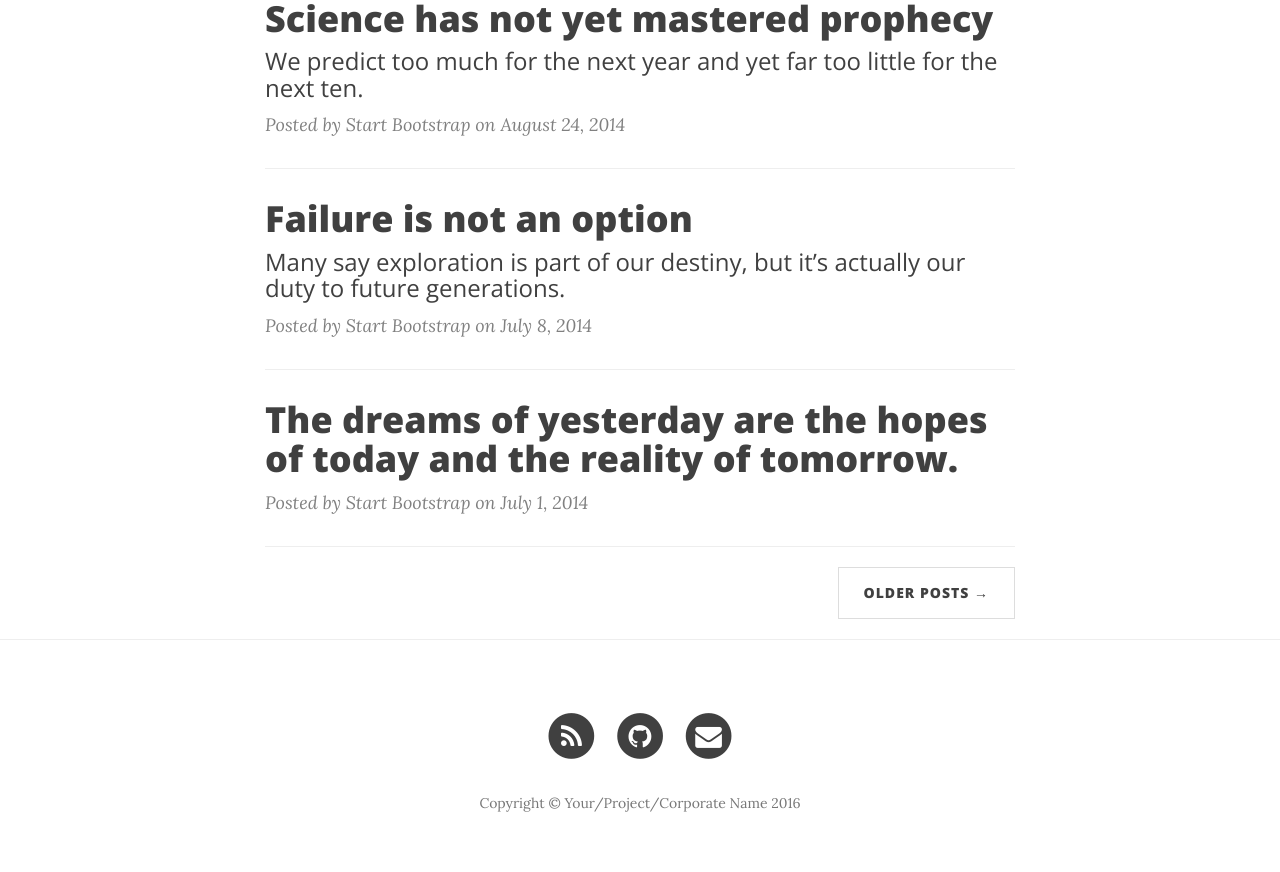
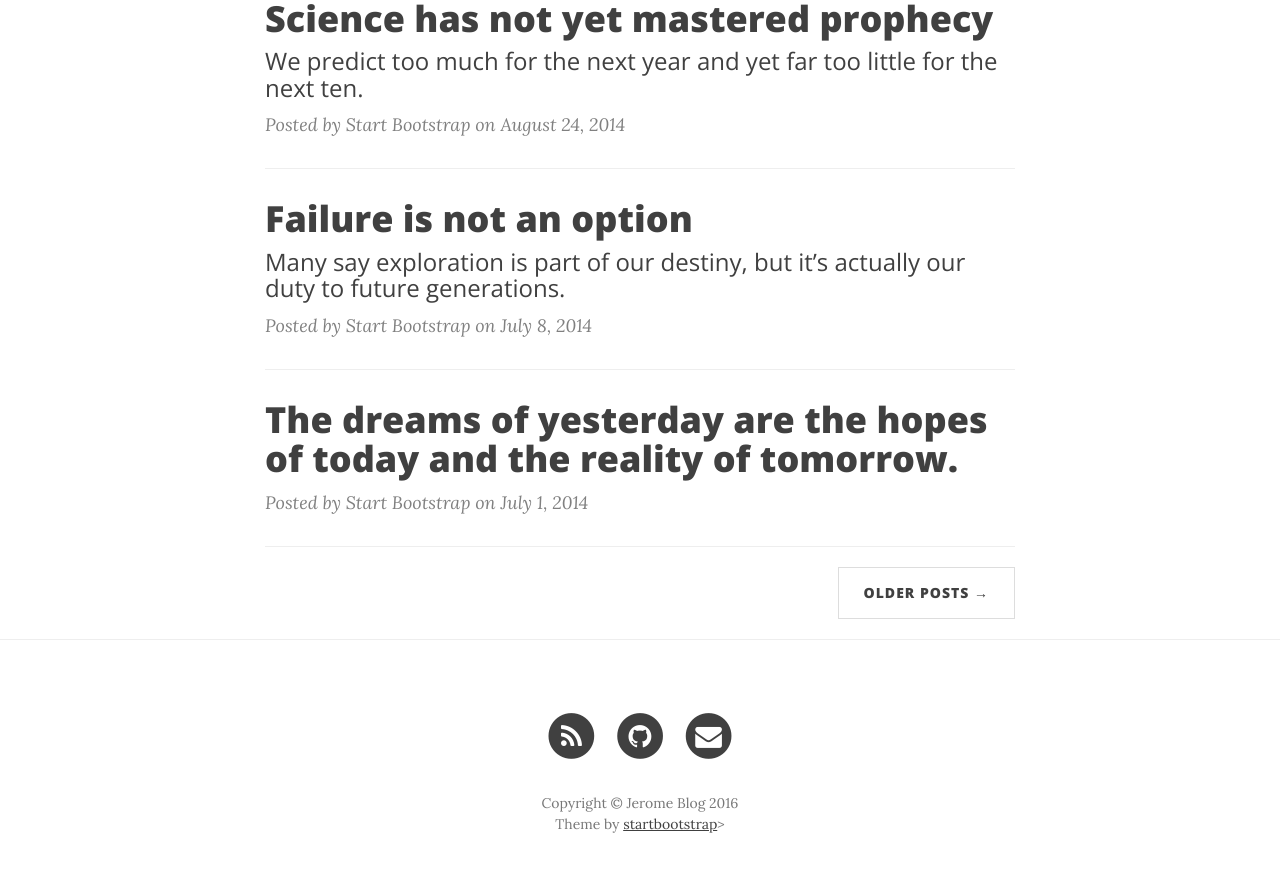
Before and after one commit to jingbolee/jingbolee.github.io, a Jekyll site: the page built from index.html, in a window 1280 px wide and 900 px high, scrolled down 960 px. Shown: the top 872 px of the window. Built offline with Jekyll 4.4.1, drawn with Linux system fonts in a browser that asks for light colours; nearby versions of some CDN libraries; the list of posts is cut into pages by our own code.

Commit message:
修改Copyright

```diff
--- a/_includes/footer.html
+++ b/_includes/footer.html
@@ -53,7 +53,10 @@
                     </li>
                     {% endif %}
                 </ul>
-                <p class="copyright text-muted">Copyright &copy; {{ site.copyright_name }} {{ site.time | date: '%Y' }}</p>
+                <p class="copyright text-muted">Copyright &copy; {{ site.title }} {{ site.time | date: '%Y' }}
+                    <br>
+                    Theme by <a href="http://startbootstrap.com/template-overviews/clean-blog">startbootstrap</a>>
+                  </p>
             </div>
         </div>
     </div>
```
